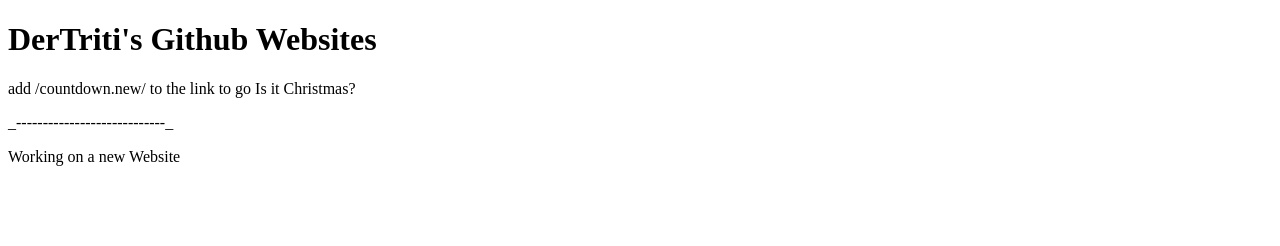
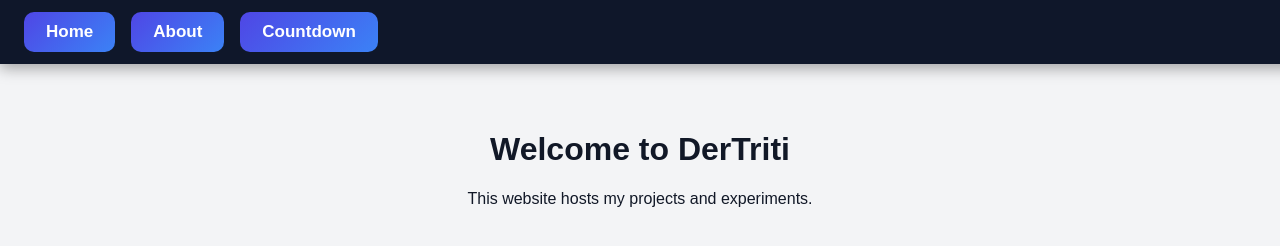
Before and after one commit to DerTriti/dertriti.github.io, a plain HTML site: page index.html in a window 1280 px wide. Drawn offline with Linux system fonts and the light colour scheme.

Commit message:
Revise index.html with new layout and styles
Updated the HTML structure and added a navigation bar with links.

```diff
--- a/index.html
+++ b/index.html
@@ -1,13 +1,69 @@
 <!DOCTYPE html>
-<html lang="it">
+<html lang="en">
 <head>
   <meta charset="UTF-8">
-  <title>DerTritiWebsiteHub</title>
+  <title>DerTriti</title>
+  <meta name="viewport" content="width=device-width, initial-scale=1.0">
+
+  <style>
+    body {
+      margin: 0;
+      font-family: Arial, Helvetica, sans-serif;
+      background: #f3f4f6;
+      color: #111827;
+    }
+
+    .navbar {
+      position: fixed;
+      top: 0;
+      left: 0;
+      width: 100%;
+      height: 64px;
+      background: #0f172a;
+      display: flex;
+      align-items: center;
+      padding: 0 24px;
+      gap: 16px;
+      box-shadow: 0 4px 14px rgba(0,0,0,0.35);
+      z-index: 1000;
+    }
+
+    .nav-btn {
+      text-decoration: none;
+      color: #ffffff;
+      font-size: 17px;
+      font-weight: 600;
+      padding: 10px 22px;
+      border-radius: 10px;
+      background: linear-gradient(135deg, #4f46e5, #3b82f6);
+      transition: all 0.25s ease;
+      white-space: nowrap;
+    }
+
+    .nav-btn:hover {
+      transform: translateY(-2px);
+      box-shadow: 0 6px 16px rgba(0,0,0,0.35);
+    }
+
+    .content {
+      padding-top: 110px;
+      text-align: center;
+    }
+  </style>
 </head>
+
 <body>
-  <h1>DerTriti's Github Websites</h1>
-  <p>add /countdown.new/ to the link to go Is it Christmas?</p>
-  <p>_----------------------------_</p>
-  <p>Working on a new Website</p>
+
+  <div class="navbar">
+    <a class="nav-btn" href="https://dertriti.github.io/">Home</a>
+    <a class="nav-btn" href="https://dertriti.github.io/about">About</a>
+    <a class="nav-btn" href="https://dertriti.github.io/countdown.new">Countdown</a>
+  </div>
+
+  <div class="content">
+    <h1>Welcome to DerTriti</h1>
+    <p>This website hosts my projects and experiments.</p>
+  </div>
+
 </body>
 </html>
```
